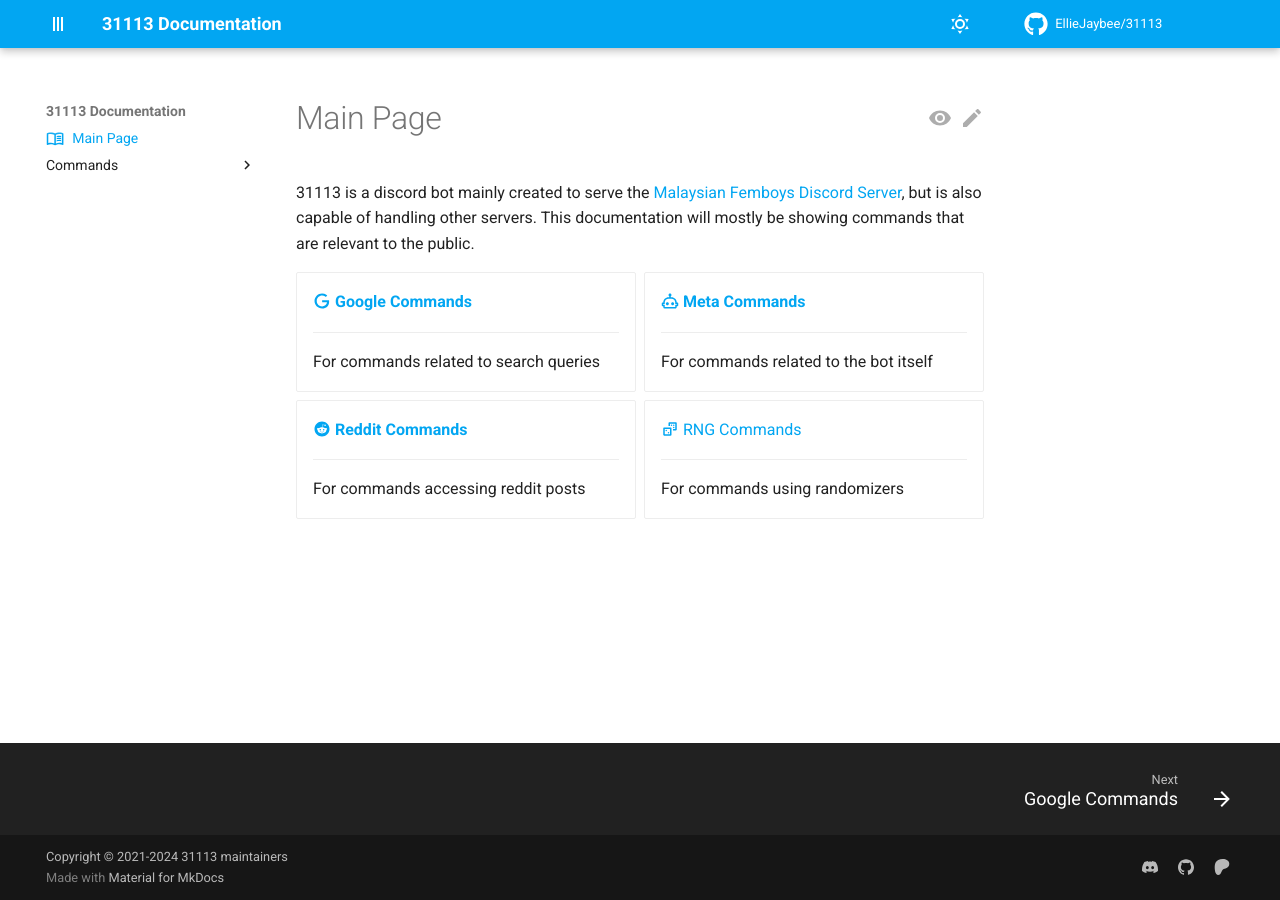
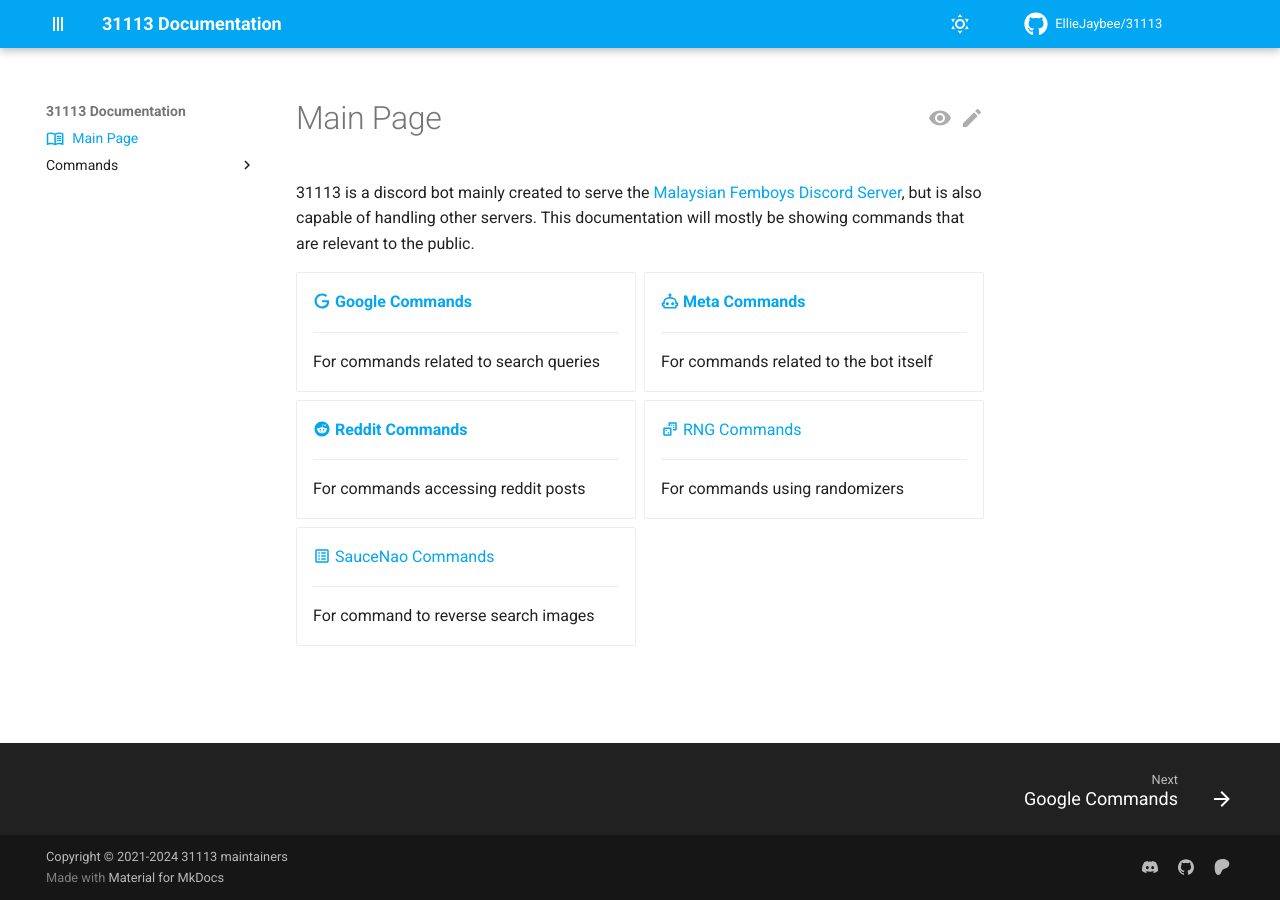
Before and after one commit to EllieJaybee/31113, an MkDocs documentation site: the page built from docs/index.md, in a window 1280 px wide. Built offline with MkDocs 1.6.1 and Material for MkDocs 9.7.7, drawn with Linux system fonts in a browser that asks for light colours; comment, search, counter and statistics services are not loaded.

Commit message:
Added Saucenao card

```diff
--- a/docs/index.md
+++ b/docs/index.md
@@ -31,4 +31,10 @@
 
     For commands using randomizers
 
+-   [:material-list-box-outline: SauceNao Commands](Commands/saucenao.md)
+
+    ---
+
+    For command to reverse search images
+
 </div>
```
